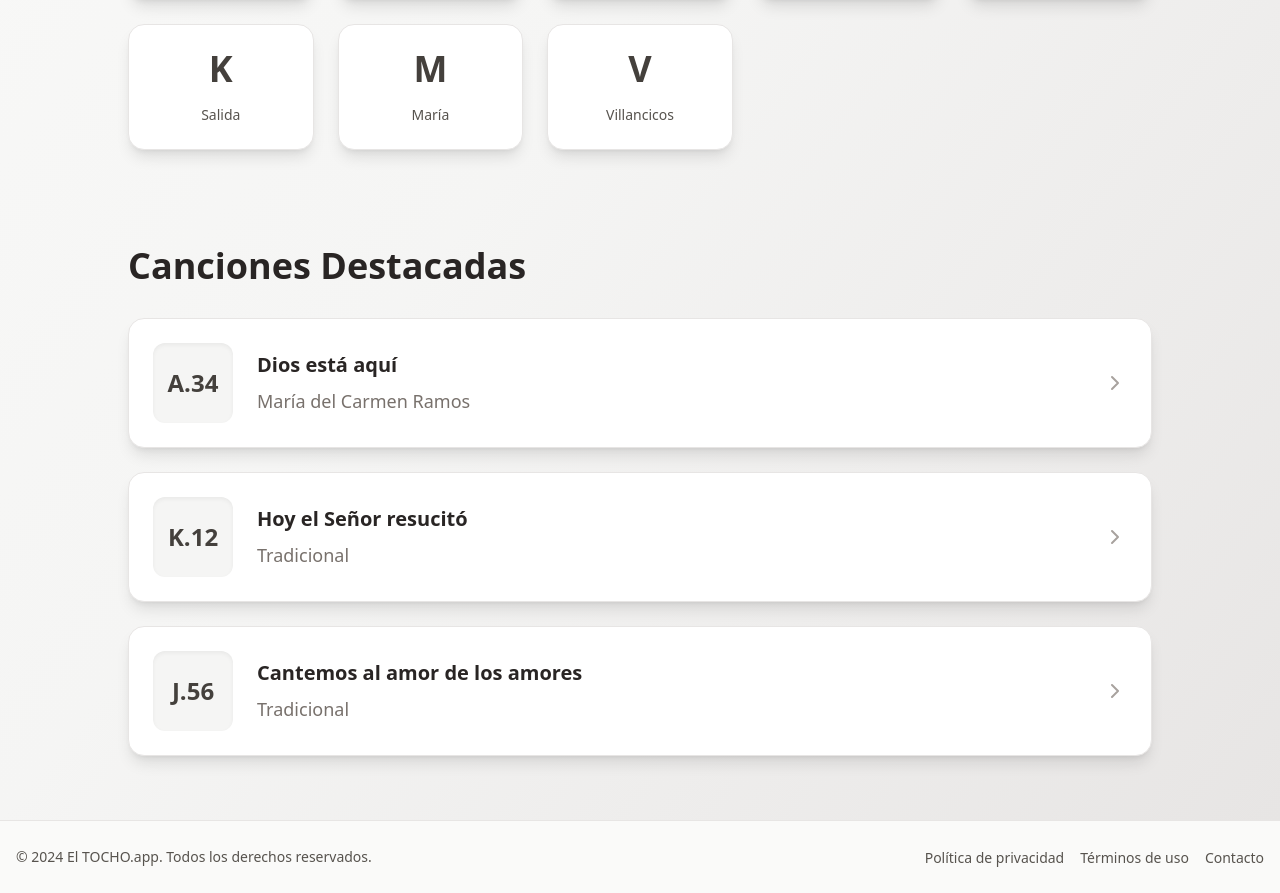
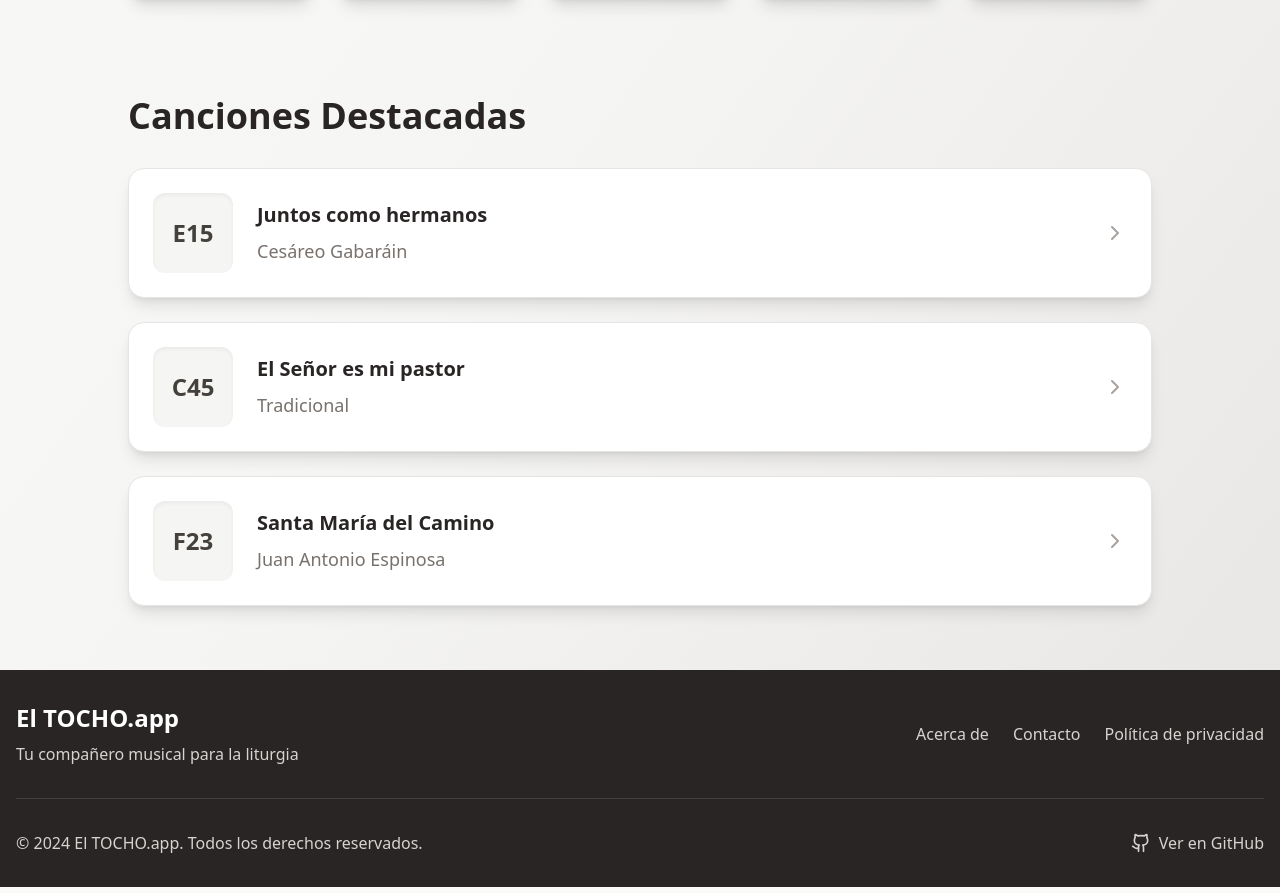
Before and after one commit to GonzaloPTE/el-tocho-next-js, a Next.js app: page / in a window 1280 px wide. Shown: the part 831-1724 px from the top of the page. Built offline with nearby package versions, Linux system fonts and the light colour scheme.

Commit message:
Refactor

```diff
--- a/app/page.tsx
+++ b/app/page.tsx
@@ -1,16 +1,7 @@
-import dynamic from 'next/dynamic'
-import Footer from '@/components/Footer'
-
-// Importar PaginaInicio dinámicamente con SSR desactivado
-const PaginaInicio = dynamic(() => import('@/components/pagina-inicio'), { ssr: false })
+import HomePage from '@/components/home-page';
 
 export default function Home() {
   return (
-    <div className="flex flex-col min-h-screen bg-stone-50">
-      <main className="flex-grow">
-        <PaginaInicio />
-      </main>
-      <Footer />
-    </div>
-  )
+    <HomePage />
+  );
 }
--- a/components/Footer.tsx
+++ b/components/Footer.tsx
@@ -1,33 +1,33 @@
 import React from 'react';
-import { SITE_NAME } from './constants';
+import { SITE_NAME } from '@/components/constants';
+import { Github } from 'lucide-react';
 
 const Footer: React.FC = () => {
   return (
-    <footer className="bg-stone-50 border-t border-stone-200">
-      <div className="container mx-auto px-4 py-6">
+    <footer className="bg-stone-800 text-stone-300 py-8">
+      <div className="container mx-auto px-4">
         <div className="flex flex-col md:flex-row justify-between items-center">
-          <p className="text-stone-600 text-sm">
-            © {new Date().getFullYear()} {SITE_NAME}. Todos los derechos reservados.
-          </p>
-          <nav className="mt-4 md:mt-0">
-            <ul className="flex space-x-4">
-              <li>
-                <a href="#" className="text-stone-600 hover:text-stone-800 text-sm transition-colors">
-                  Política de privacidad
-                </a>
-              </li>
-              <li>
-                <a href="#" className="text-stone-600 hover:text-stone-800 text-sm transition-colors">
-                  Términos de uso
-                </a>
-              </li>
-              <li>
-                <a href="#" className="text-stone-600 hover:text-stone-800 text-sm transition-colors">
-                  Contacto
-                </a>
-              </li>
-            </ul>
-          </nav>
+          <div className="mb-4 md:mb-0">
+            <h2 className="text-2xl font-bold text-white">{SITE_NAME}</h2>
+            <p className="mt-2">Tu compañero musical para la liturgia</p>
+          </div>
+          <div className="flex flex-col md:flex-row items-center space-y-4 md:space-y-0 md:space-x-6">
+            <a href="#" className="hover:text-white transition-colors">Acerca de</a>
+            <a href="#" className="hover:text-white transition-colors">Contacto</a>
+            <a href="#" className="hover:text-white transition-colors">Política de privacidad</a>
+          </div>
+        </div>
+        <div className="mt-8 pt-8 border-t border-stone-700 flex flex-col md:flex-row justify-between items-center">
+          <p>&copy; {new Date().getFullYear()} {SITE_NAME}. Todos los derechos reservados.</p>
+          <a
+            href="https://github.com/yourusername/your-repo"
+            target="_blank"
+            rel="noopener noreferrer"
+            className="flex items-center mt-4 md:mt-0 hover:text-white transition-colors"
+          >
+            <Github className="mr-2" size={20} />
+            Ver en GitHub
+          </a>
         </div>
       </div>
     </footer>
--- a/components/constants.ts
+++ b/components/constants.ts
@@ -1,30 +1,28 @@
-export const CATEGORIAS = [
-  { letra: 'A', descripcion: 'Entrada' },
-  { letra: 'B', descripcion: 'Perdón' },
-  { letra: 'C', descripcion: 'Gloria' },
-  { letra: 'D', descripcion: 'Salmo' },
-  { letra: 'E', descripcion: 'Aleluya' },
-  { letra: 'F', descripcion: 'Ofertorio' },
-  { letra: 'G', descripcion: 'Santo' },
-  { letra: 'H', descripcion: 'Padrenuestro' },
-  { letra: 'I', descripcion: 'Paz' },
-  { letra: 'J', descripcion: 'Comunión' },
-  { letra: 'K', descripcion: 'Salida' },
-  { letra: 'M', descripcion: 'María' },
-  { letra: 'V', descripcion: 'Villancicos' }
-]
+export const CATEGORIES = [
+  { letter: 'E', description: 'Entrada' },
+  { letter: 'K', description: 'Kyrie' },
+  { letter: 'G', description: 'Gloria' },
+  { letter: 'S', description: 'Salmo' },
+  { letter: 'A', description: 'Aleluya' },
+  { letter: 'O', description: 'Ofertorio' },
+  { letter: 'N', description: 'Santo' },
+  { letter: 'P', description: 'Padre Nuestro' },
+  { letter: 'C', description: 'Comunión' },
+  { letter: 'F', description: 'Final' }
+];
 
-export const CANCIONES_DESTACADAS = [
-  { codigo: 'A.34', titulo: "Dios está aquí", artista: "María del Carmen Ramos" },
-  { codigo: 'K.12', titulo: "Hoy el Señor resucitó", artista: "Tradicional" },
-  { codigo: 'J.56', titulo: "Cantemos al amor de los amores", artista: "Tradicional" }
-]
+export const FEATURED_SONGS = [
+  { code: 'E15', title: 'Juntos como hermanos', artist: 'Cesáreo Gabaráin' },
+  { code: 'C45', title: 'El Señor es mi pastor', artist: 'Tradicional' },
+  { code: 'F23', title: 'Santa María del Camino', artist: 'Juan Antonio Espinosa' },
+  // Add more featured songs as needed
+];
 
-export const TODAS_LAS_CANCIONES = [
-  { codigo: "A.34", titulo: "Abre tu tienda al Señor", autor: "Carmelo Erdozáin" },
-  { codigo: "B.12", titulo: "Bendito sea el Señor", autor: "Juan A. Espinosa" },
-  { codigo: "C.56", titulo: "Canta alegre al Señor", autor: "Tradicional" },
-  // ... add more songs here with their authors
+export const ALL_SONGS = [
+  { code: 'E15', title: 'Juntos como hermanos', author: 'Cesáreo Gabaráin' },
+  { code: 'C45', title: 'El Señor es mi pastor', author: 'Tradicional' },
+  { code: 'F23', title: 'Santa María del Camino', author: 'Juan Antonio Espinosa' },
+  // Add more songs to the complete list
 ];
 
 export const SITE_NAME = "El TOCHO.app";
--- a/components/pagina-inicio.tsx
+++ b/components/home-page.tsx
@@ -1,20 +1,22 @@
 "use client"
 
 import React from 'react';
-import { Search, X, Music, ChevronRight, BookOpen } from "lucide-react"
+import { Search, X, ChevronRight, BookOpen } from "lucide-react"
 import { Input } from "@/components/ui/input"
 import { Button } from "@/components/ui/button"
-import { CATEGORIAS, CANCIONES_DESTACADAS, TODAS_LAS_CANCIONES } from "@/components/constants"
+import { CATEGORIES, FEATURED_SONGS, ALL_SONGS, SITE_NAME } from "@/components/constants"
+import { Category, Song, FeaturedSong } from "@/types/song";
+import Footer from '@/components/footer';
 
-const PaginaInicio: React.FC = () => {
+const HomePage: React.FC = () => {
   const [searchTerm, setSearchTerm] = React.useState('');
-  const [searchResults, setSearchResults] = React.useState<Array<{ codigo: string; titulo: string; autor: string }>>([]);
+  const [searchResults, setSearchResults] = React.useState<Song[]>([]);
 
   React.useEffect(() => {
     if (searchTerm.length > 0) {
-      const filteredResults = TODAS_LAS_CANCIONES.filter(cancion =>
-        cancion.titulo.toLowerCase().includes(searchTerm.toLowerCase()) ||
-        cancion.codigo.toLowerCase().includes(searchTerm.toLowerCase())
+      const filteredResults = ALL_SONGS.filter(song =>
+        song.title.toLowerCase().includes(searchTerm.toLowerCase()) ||
+        song.code.toLowerCase().includes(searchTerm.toLowerCase())
       ).slice(0, 5);
       setSearchResults(filteredResults);
     } else {
@@ -23,11 +25,11 @@ const PaginaInicio: React.FC = () => {
   }, [searchTerm]);
 
   return (
-    <div className="bg-gradient-to-br from-stone-50 via-stone-100 to-stone-200 text-stone-800 font-inter min-h-screen">
+    <div className="bg-gradient-to-br from-stone-50 via-stone-100 to-stone-200 text-stone-800 font-inter min-h-screen flex flex-col">
       <header className="border-b border-stone-200 py-4 bg-white shadow-md sticky top-0 z-10 backdrop-blur-sm bg-white/90">
         <div className="container mx-auto flex justify-between items-center px-4">
           <h1 className="text-3xl font-merriweather font-bold text-stone-800 flex items-center">
-            <BookOpen className="mr-2 text-stone-600" size={28} /> EL TOCHO
+            <BookOpen className="mr-2 text-stone-600" size={28} /> {SITE_NAME}
           </h1>
           <nav className="space-x-8">
             <a href="#" className="text-stone-600 hover:text-stone-800 transition-colors font-medium hover:underline decoration-2 underline-offset-8">Inicio</a>
@@ -39,6 +41,7 @@ const PaginaInicio: React.FC = () => {
 
       <main className="container mx-auto px-4 py-16">
         <div className="max-w-5xl mx-auto space-y-24">
+          {/* Search section */}
           <div className="text-center">
             <h2 className="text-5xl font-merriweather font-bold mb-8 text-stone-800 leading-tight">
               Encuentra tu canción favorita
@@ -64,7 +67,7 @@ const PaginaInicio: React.FC = () => {
                 </div>
                 <Button
                   className="bg-stone-800 text-white hover:bg-stone-700 rounded-r-full px-10 py-6 text-lg font-semibold transition-colors duration-300"
-                  onClick={() => {/* Implementar función de búsqueda */}}
+                  onClick={() => {/* Implement search function */}}
                 >
                   Buscar
                 </Button>
@@ -72,16 +75,17 @@ const PaginaInicio: React.FC = () => {
             </div>
           </div>
 
+          {/* Search results */}
           {searchResults.length > 0 && (
             <div className="mt-8 space-y-2 bg-white rounded-2xl shadow-xl p-6 border border-stone-200">
-              {searchResults.map((cancion, index) => (
+              {searchResults.map((song, index) => (
                 <div key={index} className="flex items-center space-x-6 p-4 hover:bg-stone-50 transition-all duration-300 cursor-pointer rounded-xl group">
                   <div className="w-16 h-16 bg-stone-100 rounded-full flex items-center justify-center text-stone-700 font-semibold text-xl shadow-inner group-hover:bg-stone-200 transition-colors">
-                    {cancion.codigo}
+                    {song.code}
                   </div>
                   <div className="flex-grow">
-                    <p className="text-stone-800 font-semibold text-lg mb-1">{cancion.titulo}</p>
-                    <p className="text-stone-500 text-base">{cancion.autor}</p>
+                    <p className="text-stone-800 font-semibold text-lg mb-1">{song.title}</p>
+                    <p className="text-stone-500 text-base">{song.author}</p>
                   </div>
                   <ChevronRight className="text-stone-400 group-hover:text-stone-600 transition-colors" size={24} />
                 </div>
@@ -89,32 +93,34 @@ const PaginaInicio: React.FC = () => {
             </div>
           )}
 
+          {/* Categories section */}
           <div>
             <h2 className="text-4xl font-merriweather font-bold mb-6 text-stone-800">Categorías</h2>
             <p className="text-stone-600 mb-8 leading-relaxed text-lg max-w-3xl">
               El Tocho organiza sus canciones según los momentos de la misa, desde la entrada hasta la salida. Cada categoría está representada por una letra en orden cronológico de la ceremonia.
             </p>
             <div className="grid grid-cols-2 sm:grid-cols-3 md:grid-cols-4 lg:grid-cols-5 gap-6">
-              {CATEGORIAS.map((categoria: { letra: string; descripcion: string }) => (
-                <div key={categoria.letra} className="flex flex-col items-center p-6 bg-white rounded-2xl shadow-lg hover:shadow-xl transition-all duration-300 border border-stone-200 hover:-translate-y-1 cursor-pointer">
-                  <span className="text-4xl font-bold mb-4 text-stone-700">{categoria.letra}</span>
-                  <p className="text-center text-sm text-stone-600">{categoria.descripcion}</p>
+              {CATEGORIES.map((category: Category) => (
+                <div key={category.letter} className="flex flex-col items-center p-6 bg-white rounded-2xl shadow-lg hover:shadow-xl transition-all duration-300 border border-stone-200 hover:-translate-y-1 cursor-pointer">
+                  <span className="text-4xl font-bold mb-4 text-stone-700">{category.letter}</span>
+                  <p className="text-center text-sm text-stone-600">{category.description}</p>
                 </div>
               ))}
             </div>
           </div>
 
+          {/* Featured songs section */}
           <div>
             <h2 className="text-4xl font-merriweather font-bold mb-8 text-stone-800">Canciones Destacadas</h2>
             <div className="space-y-6">
-              {CANCIONES_DESTACADAS.map((cancion: { codigo: string; titulo: string; artista: string }, index: number) => (
+              {FEATURED_SONGS.map((song: FeaturedSong, index: number) => (
                 <div key={index} className="flex items-center space-x-6 p-6 bg-white rounded-2xl shadow-lg hover:shadow-xl transition-all duration-300 border border-stone-200 hover:-translate-y-1 group cursor-pointer">
                   <div className="w-20 h-20 bg-stone-100 rounded-xl flex items-center justify-center text-stone-700 font-bold text-2xl shadow-inner group-hover:bg-stone-200 transition-colors">
-                    {cancion.codigo}
+                    {song.code}
                   </div>
                   <div className="flex-grow">
-                    <h3 className="font-semibold text-xl text-stone-800 mb-2">{cancion.titulo}</h3>
-                    <p className="text-stone-500 text-lg">{cancion.artista}</p>
+                    <h3 className="font-semibold text-xl text-stone-800 mb-2">{song.title}</h3>
+                    <p className="text-stone-500 text-lg">{song.artist}</p>
                   </div>
                   <ChevronRight className="text-stone-400 group-hover:text-stone-600 transition-colors" size={24} />
                 </div>
@@ -123,8 +129,10 @@ const PaginaInicio: React.FC = () => {
           </div>
         </div>
       </main>
+
+      <Footer />
     </div>
   )
 }
 
-export default PaginaInicio
+export default HomePage
--- /dev/null
+++ b/types/song.ts
@@ -0,0 +1,16 @@
+export interface Category {
+  letter: string;
+  description: string;
+}
+
+export interface Song {
+  code: string;
+  title: string;
+  author: string;
+}
+
+export interface FeaturedSong {
+  code: string;
+  title: string;
+  artist: string;
+}
```
Also changed, not shown: 1 other file (tests, documents, lock files or other folders).
